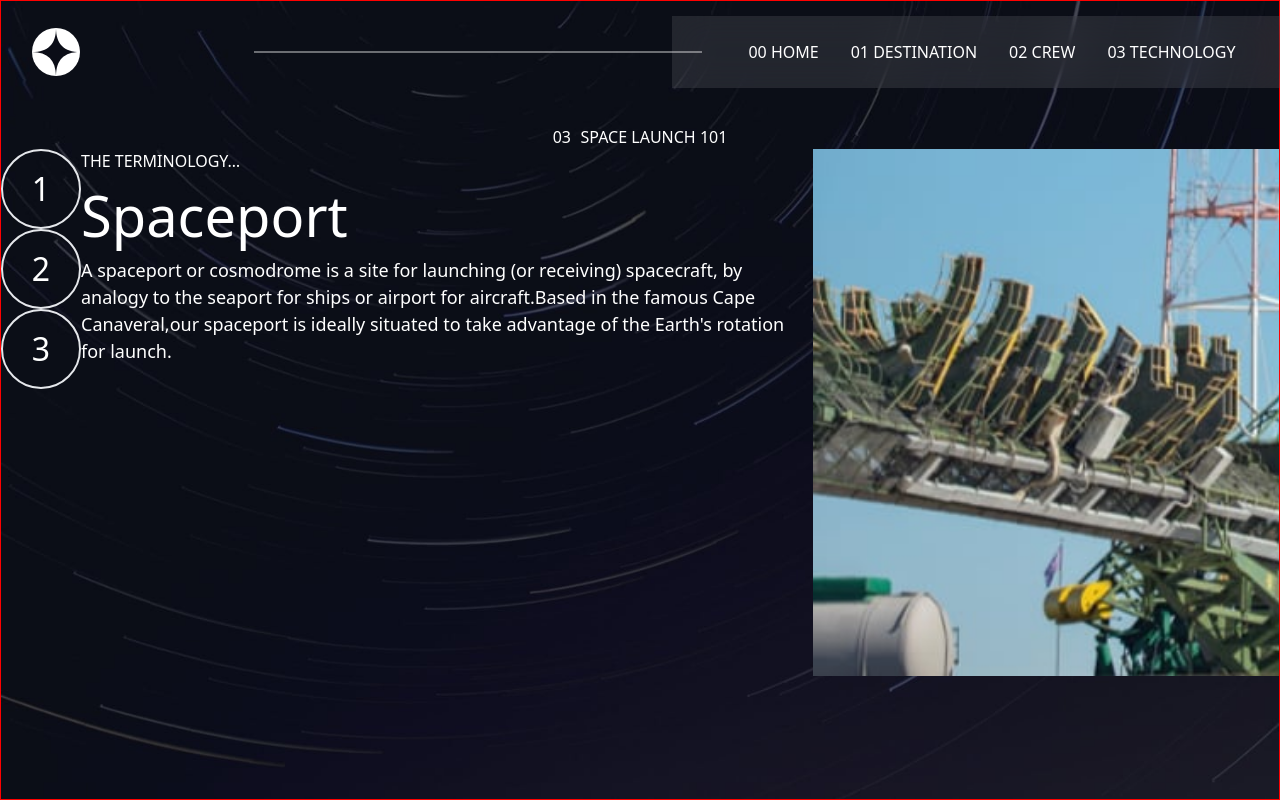
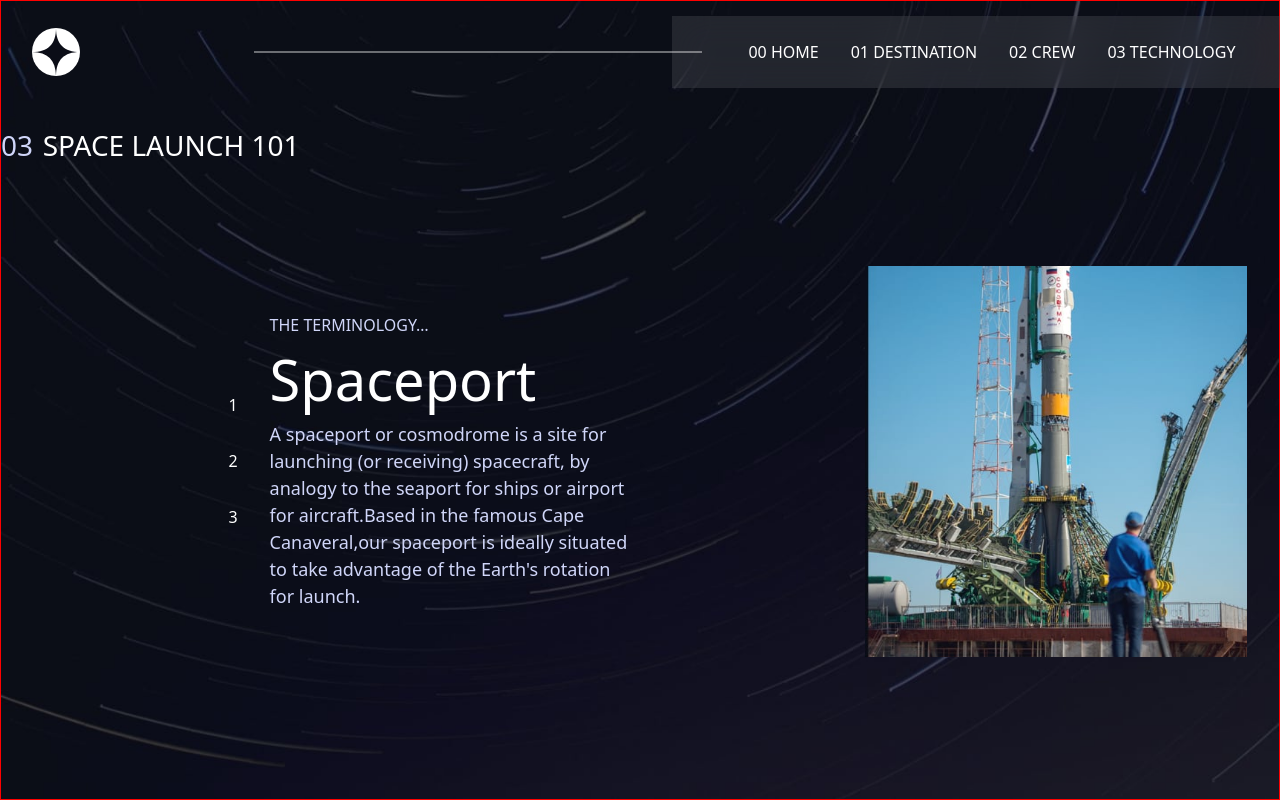
Before and after one commit to Vinit-Tiwari/space-tourism, a Next.js app: page /technology/spaceport in a window 1280 px wide. Shown: the top 800 px of the page. Built offline with nearby package versions, Linux system fonts and the light colour scheme.

Commit message:
Completed technology page

```diff
--- a/pages/technology/[id].js
+++ b/pages/technology/[id].js
@@ -9,40 +9,72 @@ function Destination(props) {
     return (
         <Layout>
             <span className={style.container}>
-                <span className="flex gap-[0.6rem]">
-                    <p>03</p>SPACE LAUNCH 101
+                <span className="flex justify-center md:justify-start lg:justify-start gap-[0.6rem] w-full max-w-[80rem] mt-[5rem] md:mt-[7rem] lg:mt-[5rem] text-[16px] md:text-[20px] lg:text-[28px] font-light">
+                    <p className="text-[#D0D6F9]">03</p>SPACE LAUNCH 101
                 </span>
 
-                <span className="flex ">
-                    <span className="flex">
-                        <span className="flex flex-col">
-                            <span className="font-light text-[16px] md:text-[24px] lg:text-[32px] w-[40px] h-[40px] md:w-[60px] md:h-[60px] lg:w-[80px] lg:h-[80px] border-2 rounded-[50%] flex items-center justify-center">1</span>
-                            <span className="font-light text-[16px] md:text-[24px] lg:text-[32px] w-[40px] h-[40px] md:w-[60px] md:h-[60px] lg:w-[80px] lg:h-[80px] border-2 rounded-[50%] flex items-center justify-center">2</span>
-                            <span className="font-light text-[16px] md:text-[24px] lg:text-[32px] w-[40px] h-[40px] md:w-[60px] md:h-[60px] lg:w-[80px] lg:h-[80px] border-2 rounded-[50%] flex items-center justify-center">3</span>
+                <span className="flex p-[2rem] w-full items-center justify-between flex-col-reverse md:flex-col-reverse lg:flex-row gap-[2rem]">
+                    <span className="flex items-center justify-center gap-[2rem] w-full max-w-[50rem] flex-col md:flex-col lg:flex-row">
+                        <span className="flex flex-row md:flex-row lg:flex-col gap-[2rem] font-light">
+                            <span className={router.query.id==="vehicle"?`${style.selected}`:`${style.circle}`}
+                                onClick={() => {
+                                    router.push("/technology/vehicle");
+                                }}
+                            >1</span>
+                            <span className={router.query.id==="spaceport"?`${style.selected}`:`${style.circle}`}
+                                onClick={() => {
+                                    router.push("/technology/spaceport");
+                                }}
+                            >2</span>
+                            <span className={router.query.id==="capsule"?`${style.selected}`:`${style.circle}`}
+                                onClick={() => {
+                                    router.push("/technology/capsule");
+                                }}
+                            >3</span>
                         </span>
 
                         <span className="flex flex-col">
-                            <span className="text-[14px] md:text-[16px] lg:text-[16px]">THE TERMINOLOGY…</span>
-                            <span className="text-[24px] md:text-[40px] lg:text-[56px] font-light">{displayData.name}</span>
-                            <span className="text-[15px] md:text-[16px] lg:text-[18px]">{displayData.description}</span>
+                            <span className="m-auto md:m-auto lg:m-0 text-[14px] md:text-[16px] lg:text-[16px] text-[#D0D6F9]">THE TERMINOLOGY…</span>
+                            <span className="m-auto md:m-auto lg:m-0 text-[24px] md:text-[40px] lg:text-[56px] font-light">{displayData.name}</span>
+                            <span className="m-auto md:m-auto lg:m-0 text-center md:text-center lg:text-left text-[15px] md:text-[16px] text-[#D0D6F9] lg:text-[18px] max-w-[23rem]">{displayData.description}</span>
                         </span>
                     </span>
 
-                    <span className="image ">
+                    <span className="image">
                         <style jsx>
                             {`
                                 .image {
+                                display:flex;
+                                align-items: center;
+                                justify-content: center;
                                 background-image: url(${displayData.urlLandscape});
                                 background-repeat: no-repeat;
-                                background-size: cover;
-                                display: flex;
-                                width: 100%;
-                                max-width: 515px;
-                                margin: 1rem;
-                                padding: 0px;
-                                margin: 0px;
-                                height: 100vw;
-                                max-height: 527px;
+                                background-size: contain;
+                                background-position: center;
+                                background-clip: content-box;
+                                width:100vw;
+                                height:170px;
+                                }
+                                @media (min-width: 640px) {
+                                    .image{
+                                        width:100vw;
+                                        height:170px;
+                                        background-image: url(${displayData.urlLandscape});
+                                    }
+                                }
+                                @media (min-width: 768px) {
+                                    .image{
+                                        width:100vw;
+                                        height:310px;
+                                        background-image: url(${displayData.urlLandscape});
+                                    }
+                                }
+                                @media (min-width: 1024px) {
+                                    .image{
+                                        width:515px;
+                                        height:527px;
+                                        background-image: url(${displayData.urlPortrait});
+                                    }
                                 }
                             `}
                         </style>
```
